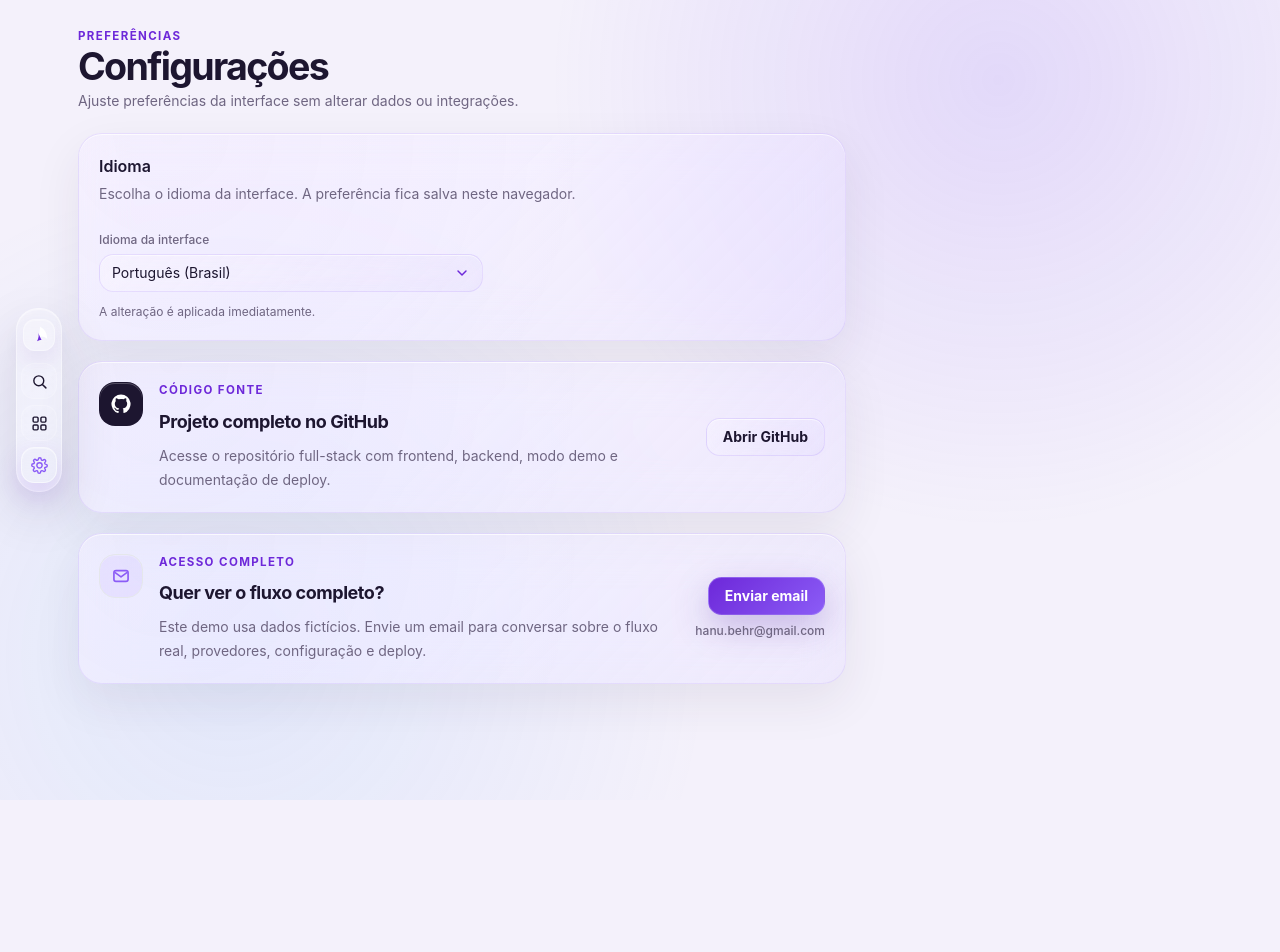
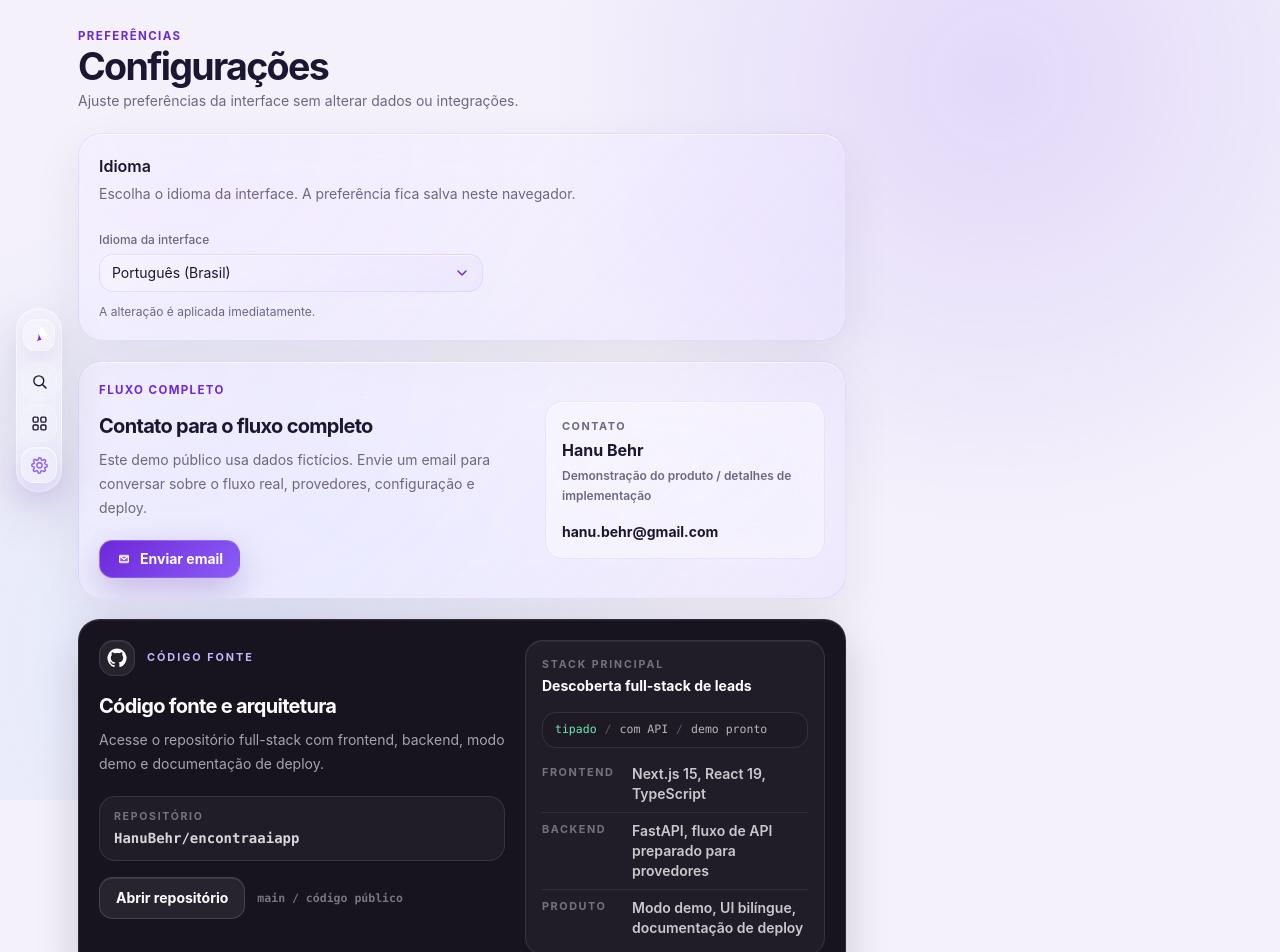
Before and after one commit to HanuBehr/encontraaiapp, a Next.js app in the folder web/: page /settings in a window 1280 px wide. Shown: the top 952 px of the page. Before the commit the page ends 800 px from the top, so only its background shows below. Built offline with nearby package versions, Linux system fonts and the light colour scheme.

Commit message:
feat: polish settings access design

```diff
--- a/web/components/home/DemoHome.tsx
+++ b/web/components/home/DemoHome.tsx
@@ -84,7 +84,9 @@
         </section>
 
         <section className="py-8 text-center lg:py-10">
-          <p className="text-xs font-bold uppercase tracking-[0.24em] text-brand-orchid">Encontra.ai</p>
+          <p className="text-[0.8rem] font-extrabold uppercase tracking-[0.26em] text-brand-orchid drop-shadow-[0_8px_18px_rgba(109,40,217,0.12)]">
+            Encontra.ai
+          </p>
           <h2 className="mx-auto mt-3 max-w-5xl text-4xl font-bold tracking-[-0.055em] text-brand-graphite sm:text-5xl lg:text-[4.6rem] lg:leading-[0.96]">
             {copy.title}
           </h2>
@@ -104,7 +106,7 @@
           <div className="mx-auto mt-9 grid max-w-5xl gap-5 border-t border-brand-mist/70 pt-5 text-left sm:grid-cols-3">
             {copy.steps.map((step) => (
               <div key={step.title} className="relative pr-4">
-                <p className="text-xs font-bold uppercase tracking-[0.22em] text-brand-orchid/70">{step.label}</p>
+                <p className="ea-kicker">{step.label}</p>
                 <p className="mt-2 text-base font-bold text-brand-graphite">{step.title}</p>
                 <p className="mt-1.5 max-w-[18rem] text-sm leading-6 text-brand-muted">{step.description}</p>
               </div>
--- a/web/components/settings/SettingsWorkspace.tsx
+++ b/web/components/settings/SettingsWorkspace.tsx
@@ -1,6 +1,4 @@
 "use client";
-
-import type { ReactNode } from "react";
 
 import { useI18n } from "@/lib/i18n/client";
 import { GlassSelect } from "@/components/ui/GlassSelect";
@@ -45,81 +43,182 @@
           <p className="mt-3 text-xs text-brand-muted">{t("settings.updated")}</p>
         </section>
 
-        <AccessPanel
-          icon={<GitHubIcon className="h-5 w-5" />}
-          tone="dark"
+        <EmailAccessCard
+          kicker={t("settings.emailKicker")}
+          title={t("settings.emailTitle")}
+          description={t("settings.emailDescription")}
+          href={emailHref}
+          cta={t("settings.emailAction")}
+          identityLabel={t("settings.emailIdentityLabel")}
+          identityMeta={t("settings.emailIdentityMeta")}
+        />
+        <SourceAccessCard
           kicker={t("settings.githubKicker")}
           title={t("settings.githubTitle")}
           description={t("settings.githubDescription")}
           href="https://github.com/HanuBehr/encontraaiapp"
           cta={t("settings.githubAction")}
-          variant="secondary"
-        />
-        <AccessPanel
-          icon={<MailIcon className="h-5 w-5" />}
-          tone="purple"
-          kicker={t("settings.emailKicker")}
-          title={t("settings.emailTitle")}
-          description={t("settings.emailDescription")}
-          href={emailHref}
-          cta={t("settings.emailAction")}
-          meta="hanu.behr@gmail.com"
-          variant="primary"
+          stackKicker={t("settings.stackKicker")}
+          stackTitle={t("settings.stackTitle")}
+          signalTyped={t("settings.stackSignalTyped")}
+          signalApi={t("settings.stackSignalApi")}
+          signalDemo={t("settings.stackSignalDemo")}
+          sourceMeta={t("settings.githubSourceMeta")}
+          repositoryLabel={t("settings.sourceRepositoryLabel")}
+          frontendLabel={t("settings.sourceFrontendLabel")}
+          frontendValue={t("settings.sourceFrontendValue")}
+          backendLabel={t("settings.sourceBackendLabel")}
+          backendValue={t("settings.sourceBackendValue")}
+          productLabel={t("settings.sourceProductLabel")}
+          productValue={t("settings.sourceProductValue")}
         />
       </div>
     </div>
   );
 }
 
-function AccessPanel({
-  icon,
-  tone,
+function SourceAccessCard({
   kicker,
   title,
   description,
   href,
   cta,
-  meta,
-  variant,
+  stackKicker,
+  stackTitle,
+  signalTyped,
+  signalApi,
+  signalDemo,
+  sourceMeta,
+  repositoryLabel,
+  frontendLabel,
+  frontendValue,
+  backendLabel,
+  backendValue,
+  productLabel,
+  productValue,
 }: {
-  icon: ReactNode;
-  tone: "dark" | "purple";
   kicker: string;
   title: string;
   description: string;
   href: string;
   cta: string;
-  meta?: string;
-  variant: "primary" | "secondary";
+  stackKicker: string;
+  stackTitle: string;
+  signalTyped: string;
+  signalApi: string;
+  signalDemo: string;
+  sourceMeta: string;
+  repositoryLabel: string;
+  frontendLabel: string;
+  frontendValue: string;
+  backendLabel: string;
+  backendValue: string;
+  productLabel: string;
+  productValue: string;
 }) {
-  const iconClassName =
-    tone === "dark"
-      ? "border-brand-graphite/10 bg-brand-graphite text-white"
-      : "border-brand-orchid/14 bg-brand-orchid/[0.08] text-brand-orchid";
+  const architectureRows = [
+    { label: frontendLabel, value: frontendValue },
+    { label: backendLabel, value: backendValue },
+    { label: productLabel, value: productValue },
+  ];
 
   return (
-    <section className="ea-card p-5">
-      <div className="flex flex-col gap-4 sm:flex-row sm:items-center sm:justify-between">
-        <div className="flex min-w-0 gap-4">
-          <div className={`flex h-11 w-11 shrink-0 items-center justify-center rounded-2xl border shadow-[inset_0_1px_0_rgba(255,255,255,0.24)] ${iconClassName}`}>
-            {icon}
+    <section className="relative overflow-hidden rounded-[1.35rem] border border-white/10 bg-[#17131f] p-5 text-white shadow-[0_18px_44px_rgba(23,19,31,0.18),inset_0_1px_0_rgba(255,255,255,0.06)]">
+      <div className="grid gap-5 lg:grid-cols-[minmax(0,1fr)_300px] lg:items-start">
+        <div>
+          <div>
+            <div className="flex items-center gap-3">
+              <div className="flex h-9 w-9 shrink-0 items-center justify-center rounded-[0.9rem] border border-white/10 bg-white/[0.07] text-white/82 shadow-[inset_0_1px_0_rgba(255,255,255,0.06)]">
+                <GitHubIcon className="h-5 w-5" />
+              </div>
+              <p className="text-[0.68rem] font-bold uppercase tracking-[0.18em] text-violet-300">{kicker}</p>
+            </div>
+            <h3 className="mt-4 text-xl font-bold tracking-[-0.035em] text-white">{title}</h3>
           </div>
-          <div className="min-w-0">
-            <p className="ea-kicker">{kicker}</p>
-            <h3 className="mt-2 text-lg font-bold tracking-[-0.025em] text-brand-graphite">{title}</h3>
-            <p className="mt-2 max-w-xl text-sm leading-6 text-brand-muted">{description}</p>
+
+          <p className="mt-2 max-w-xl text-sm leading-6 text-white/[0.62]">{description}</p>
+
+          <div className="mt-5 rounded-[1rem] border border-white/10 bg-white/[0.045] px-3.5 py-3">
+            <p className="text-[0.66rem] font-bold uppercase tracking-[0.16em] text-white/[0.38]">{repositoryLabel}</p>
+            <p className="mt-1 font-mono text-sm font-semibold text-white/[0.82]">HanuBehr/encontraaiapp</p>
+          </div>
+
+          <div className="mt-4 flex flex-col gap-3 sm:flex-row sm:items-center">
+            <a
+              href={href}
+              target="_blank"
+              rel="noreferrer"
+              className="inline-flex items-center justify-center rounded-[0.85rem] border border-white/[0.14] bg-white/[0.075] px-4 py-2.5 text-sm font-bold text-white shadow-[inset_0_1px_0_rgba(255,255,255,0.08)] transition hover:-translate-y-0.5 hover:bg-white/[0.11] motion-reduce:transition-none"
+            >
+              {cta}
+            </a>
+            <span className="font-mono text-[0.72rem] font-semibold text-white/[0.42]">{sourceMeta}</span>
           </div>
         </div>
-        <div className="flex shrink-0 flex-col gap-2 sm:items-end">
-          <a
-            href={href}
-            target={href.startsWith("http") ? "_blank" : undefined}
-            rel={href.startsWith("http") ? "noreferrer" : undefined}
-            className={`${variant === "primary" ? "ea-button-primary" : "ea-button-secondary"} inline-flex items-center justify-center px-4 py-2 text-sm font-bold`}
-          >
-            {cta}
-          </a>
-          {meta ? <span className="text-xs font-medium text-brand-muted">{meta}</span> : null}
+
+        <div className="rounded-[1.1rem] border border-white/10 bg-white/[0.045] p-4 shadow-[inset_0_1px_0_rgba(255,255,255,0.05)]">
+          <div>
+            <p className="text-[0.66rem] font-bold uppercase tracking-[0.18em] text-white/[0.38]">{stackKicker}</p>
+            <p className="mt-1 text-sm font-bold text-white">{stackTitle}</p>
+          </div>
+          <div className="mt-4 rounded-[0.9rem] border border-white/10 bg-black/10 px-3 py-2 font-mono text-[0.72rem] text-white/[0.68]">
+            <span className="text-emerald-300">{signalTyped}</span>
+            <span className="mx-2 text-white/[0.28]">/</span>
+            {signalApi}
+            <span className="mx-2 text-white/[0.28]">/</span>
+            {signalDemo}
+          </div>
+          <div className="mt-4 divide-y divide-white/[0.08]">
+            {architectureRows.map((row) => (
+              <div key={row.label} className="grid gap-1 py-2 first:pt-0 last:pb-0 sm:grid-cols-[86px_minmax(0,1fr)]">
+                <span className="text-[0.68rem] font-bold uppercase tracking-[0.14em] text-white/[0.38]">{row.label}</span>
+                <span className="text-sm font-semibold leading-5 text-white/[0.76]">{row.value}</span>
+              </div>
+            ))}
+          </div>
+        </div>
+      </div>
+    </section>
+  );
+}
+
+function EmailAccessCard({
+  kicker,
+  title,
+  description,
+  href,
+  cta,
+  identityLabel,
+  identityMeta,
+}: {
+  kicker: string;
+  title: string;
+  description: string;
+  href: string;
+  cta: string;
+  identityLabel: string;
+  identityMeta: string;
+}) {
+  return (
+    <section className="ea-card relative overflow-hidden p-5">
+      <div className="relative grid gap-5 lg:grid-cols-[minmax(0,1fr)_280px] lg:items-center">
+        <div className="min-w-0">
+          <p className="ea-kicker">{kicker}</p>
+          <h3 className="mt-3 text-xl font-bold tracking-[-0.035em] text-brand-graphite">{title}</h3>
+          <p className="mt-2 max-w-xl text-sm leading-6 text-brand-muted">{description}</p>
+          <div className="mt-5 flex flex-col gap-2 sm:flex-row sm:items-center">
+            <a href={href} className="ea-button-primary inline-flex items-center justify-center gap-2 px-4 py-2 text-sm font-bold">
+              <MailIcon className="h-4 w-4" />
+              {cta}
+            </a>
+          </div>
+        </div>
+
+        <div className="rounded-[1.1rem] border border-brand-orchid/10 bg-white/[0.38] p-4 shadow-[inset_0_1px_0_rgba(255,255,255,0.56)] backdrop-blur-xl">
+          <p className="text-[0.68rem] font-bold uppercase tracking-[0.14em] text-brand-muted">{identityLabel}</p>
+          <p className="mt-1 text-base font-bold text-brand-graphite">Hanu Behr</p>
+          <p className="mt-1 text-xs font-semibold leading-5 text-brand-muted">{identityMeta}</p>
+          <p className="mt-4 break-all text-sm font-bold text-brand-graphite">hanu.behr@gmail.com</p>
         </div>
       </div>
     </section>
@@ -136,9 +235,10 @@
 
 function MailIcon({ className }: { className?: string }) {
   return (
-    <svg viewBox="0 0 24 24" fill="none" stroke="currentColor" strokeWidth="2" strokeLinecap="round" strokeLinejoin="round" className={className} aria-hidden="true">
-      <rect x="3.5" y="5.5" width="17" height="13" rx="2.5" />
-      <path d="m5 8 7 5 7-5" />
+    <svg viewBox="0 0 24 24" className={className} aria-hidden="true">
+      <path fill="currentColor" d="M4.5 7.1A2.6 2.6 0 0 1 7.1 4.5h9.8a2.6 2.6 0 0 1 2.6 2.6v9.8a2.6 2.6 0 0 1-2.6 2.6H7.1a2.6 2.6 0 0 1-2.6-2.6V7.1Z" opacity="0.16" />
+      <path fill="none" stroke="currentColor" strokeWidth="1.9" strokeLinecap="round" strokeLinejoin="round" d="M5.5 7.5h13v9h-13z" />
+      <path fill="none" stroke="currentColor" strokeWidth="1.9" strokeLinecap="round" strokeLinejoin="round" d="m6.2 8.2 5.8 4.4 5.8-4.4" />
     </svg>
   );
 }
--- a/web/lib/i18n/translations.ts
+++ b/web/lib/i18n/translations.ts
@@ -31,13 +31,31 @@
     "settings.projectAccessTitle": "Acesso e contato",
     "settings.projectAccessDescription": "Veja o código do projeto ou entre em contato para conhecer o fluxo completo além do demo público.",
     "settings.githubKicker": "Código fonte",
-    "settings.githubTitle": "Projeto completo no GitHub",
+    "settings.githubTitle": "Código fonte e arquitetura",
     "settings.githubDescription": "Acesse o repositório full-stack com frontend, backend, modo demo e documentação de deploy.",
-    "settings.githubAction": "Abrir GitHub",
-    "settings.emailKicker": "Acesso completo",
-    "settings.emailTitle": "Quer ver o fluxo completo?",
-    "settings.emailDescription": "Este demo usa dados fictícios. Envie um email para conversar sobre o fluxo real, provedores, configuração e deploy.",
+    "settings.githubAction": "Abrir repositório",
+    "settings.githubSourceMeta": "main / código público",
+    "settings.stackKicker": "Stack principal",
+    "settings.stackTitle": "Descoberta full-stack de leads",
+    "settings.stackSignalTyped": "tipado",
+    "settings.stackSignalApi": "com API",
+    "settings.stackSignalDemo": "demo pronto",
+    "settings.sourceRepositoryLabel": "Repositório",
+    "settings.sourceFrontendLabel": "Frontend",
+    "settings.sourceFrontendValue": "Next.js 15, React 19, TypeScript",
+    "settings.sourceBackendLabel": "Backend",
+    "settings.sourceBackendValue": "FastAPI, fluxo de API preparado para provedores",
+    "settings.sourceProductLabel": "Produto",
+    "settings.sourceProductValue": "Modo demo, UI bilíngue, documentação de deploy",
+    "settings.emailKicker": "Fluxo completo",
+    "settings.emailTitle": "Contato para o fluxo completo",
+    "settings.emailDescription": "Este demo público usa dados fictícios. Envie um email para conversar sobre o fluxo real, provedores, configuração e deploy.",
     "settings.emailAction": "Enviar email",
+    "settings.emailPreviewKicker": "Mensagem",
+    "settings.emailPreviewTitle": "Fluxo completo do Encontra.ai",
+    "settings.emailPreviewTo": "Para",
+    "settings.emailIdentityLabel": "Contato",
+    "settings.emailIdentityMeta": "Demonstração do produto / detalhes de implementação",
     "common.loading": "Carregando...",
     "common.loadingActions": "Carregando ações...",
     "common.loadingCnpjReview": "Carregando revisão CNPJ...",
@@ -243,13 +261,31 @@
     "settings.projectAccessTitle": "Access and contact",
     "settings.projectAccessDescription": "View the project source or get in touch to see the complete workflow beyond the public demo.",
     "settings.githubKicker": "Source code",
-    "settings.githubTitle": "Full project on GitHub",
+    "settings.githubTitle": "Source code and architecture",
     "settings.githubDescription": "Open the full-stack repository with frontend, backend, demo mode, and deployment docs.",
-    "settings.githubAction": "Open GitHub",
-    "settings.emailKicker": "Full walkthrough",
-    "settings.emailTitle": "Want to see the full workflow?",
-    "settings.emailDescription": "This demo uses fictional data. Email me to discuss the real provider flow, setup, and deployment.",
+    "settings.githubAction": "Open repository",
+    "settings.githubSourceMeta": "main / public source",
+    "settings.stackKicker": "Core stack",
+    "settings.stackTitle": "Full-stack lead discovery",
+    "settings.stackSignalTyped": "typed",
+    "settings.stackSignalApi": "API-backed",
+    "settings.stackSignalDemo": "demo-ready",
+    "settings.sourceRepositoryLabel": "Repository",
+    "settings.sourceFrontendLabel": "Frontend",
+    "settings.sourceFrontendValue": "Next.js 15, React 19, TypeScript",
+    "settings.sourceBackendLabel": "Backend",
+    "settings.sourceBackendValue": "FastAPI, provider-ready API flow",
+    "settings.sourceProductLabel": "Product",
+    "settings.sourceProductValue": "Demo mode, bilingual UI, deployment docs",
+    "settings.emailKicker": "Full workflow",
+    "settings.emailTitle": "Contact for the full workflow",
+    "settings.emailDescription": "This public demo uses fictional data. Email me to discuss the real provider flow, setup, and deployment.",
     "settings.emailAction": "Email me",
+    "settings.emailPreviewKicker": "Message",
+    "settings.emailPreviewTitle": "Encontra.ai full workflow",
+    "settings.emailPreviewTo": "To",
+    "settings.emailIdentityLabel": "Contact",
+    "settings.emailIdentityMeta": "Product walkthrough / implementation details",
     "common.loading": "Loading...",
     "common.loadingActions": "Loading actions...",
     "common.loadingCnpjReview": "Loading CNPJ review...",
```
